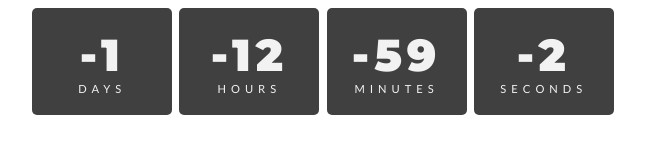
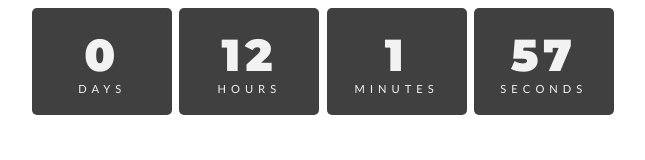
Before and after one commit to DexPrun/notion, a plain HTML site: page index.html in a window 1280 px wide. Shown: the whole page, without its empty margins (317-962 px from the left). Drawn offline with Linux system fonts and the light colour scheme.

Commit message:
Update index.html

```diff
--- a/index.html
+++ b/index.html
@@ -106,7 +106,7 @@ body{
 </body>
 <script>
     const year = new Date().getFullYear();
-const myDate = new Date('May 04, 2023 00:00:00');
+const myDate = new Date('May 04, 2023 23:59:59');
 console.log(myDate);
 
 // countdown
```
